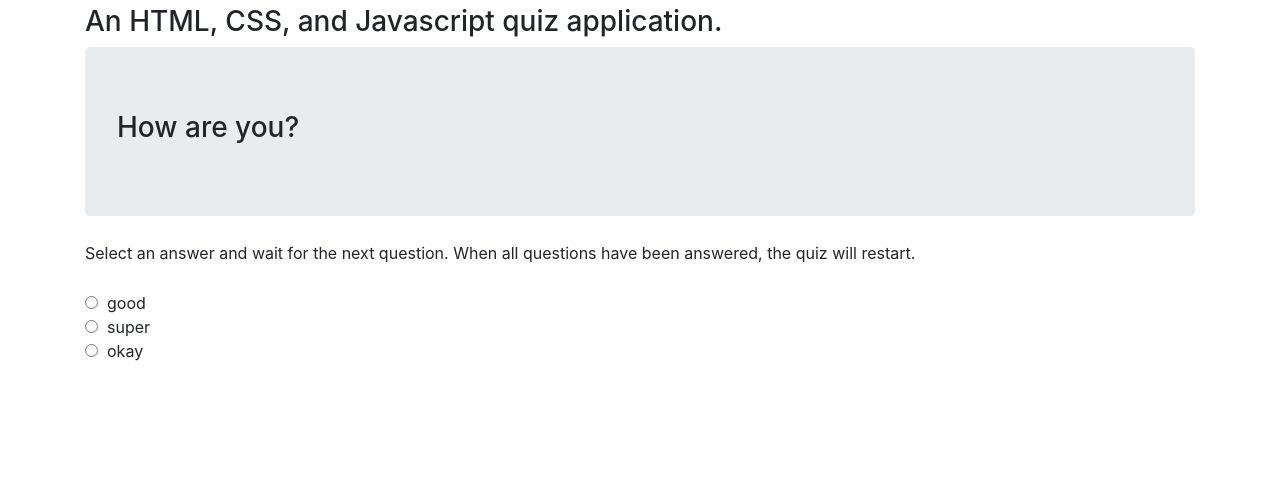
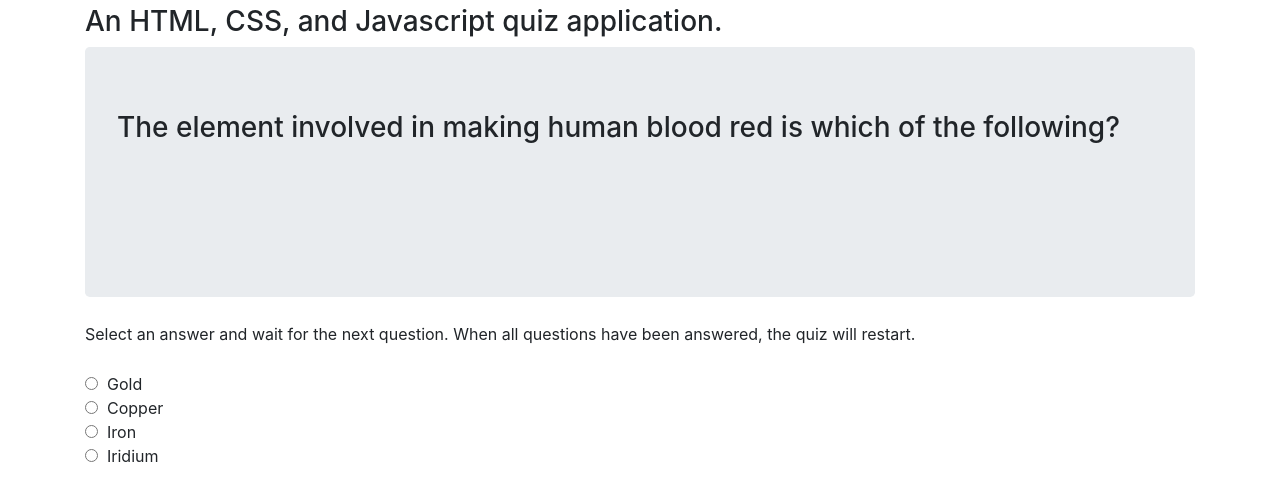
Before and after one commit to xnodeoncode/trivium, a plain HTML site: page v2/index.html in a window 1280 px wide. Shown: the part 76-576 px from the top of the page. Drawn offline with nearby package versions, Linux system fonts and the light colour scheme; no server answers.

Commit message:
See changes.md for revisions

```diff
--- a/v2/css/styles.css
+++ b/v2/css/styles.css
@@ -17,3 +17,7 @@
 .top-margin-50 {
   margin-top: 50px;
 }
+
+.jumbotron-min-height-250 {
+  min-height: 250px;
+}
--- a/v2/index.html
+++ b/v2/index.html
@@ -29,7 +29,7 @@
       </div>
       <div class="row">
         <div class="col">
-          <div class="jumbotron my-auto">
+          <div class="jumbotron my-auto jumbotron-min-height-250">
             <!-- holder for the question text -->
             <div class="questions">
               <h3 id="questionText"></h3>
@@ -73,9 +73,6 @@
     ></script>
 
     <!-- Optional JavaScript -->
-    <script src="./js/app.js"></script>
-    <script>
-      game.start("questionText", "responses", "messages");
-    </script>
+    <script src="./js/app.js" type="module"></script>
   </body>
 </html>
--- a/v2/js/app.js
+++ b/v2/js/app.js
@@ -1,3 +1,14 @@
+import { TriviaService } from "./services/triviaService.js";
+import { DefaultQuestions } from "./services/questions.js";
+
+var triviaService = new TriviaService();
+await triviaService.init();
+var fallBackQuestions = [];
+var fetchedQuestions = [];
+var dataServiceAvailable = false;
+
+fallBackQuestions = fallBackQuestions.concat(DefaultQuestions);
+
 const game = {
   // the current question index
   currentQuestion: 0,
@@ -18,23 +29,7 @@ const game = {
   gameStart: true,
 
   // collection of question objects.
-  questions: [
-    {
-      question: "How are you?",
-      answers: ["good", "super", "okay"],
-      correct: ["good"],
-    },
-    {
-      question: "Is the earth round?",
-      answers: ["maybe", "no", "yes"],
-      correct: ["yes"],
-    },
-    {
-      question: "Name a bird that can't fly.",
-      answers: ["eagle", "chicken", "dove"],
-      correct: ["chicken"],
-    },
-  ],
+  questions: fallBackQuestions,
 
   // load the question details into the display elements.
   start: function (questionElementId, answersElementId, messagesElementId) {
@@ -49,6 +44,16 @@ const game = {
 
   // load the next question.
   nextQuestion: function () {
+    // if the data service is not available, use the fallback questions.
+    if (!dataServiceAvailable || fetchedQuestions.length < 10) {
+      this.questions = fallBackQuestions;
+    } else {
+      this.questions = fetchedQuestions;
+    }
+
+    console.log("fallBackQuestions:", fallBackQuestions);
+    console.log("fetchedQuestions:", fetchedQuestions);
+
     // is the current question the last question in the array?
     let startOver = this.gameStart
       ? true
@@ -63,7 +68,10 @@ const game = {
       this.currentQuestion = 0;
     } else {
       // otherwise set the currentQuestion to the next question in the array.
-      this.currentQuestion = this.currentQuestion + 1;
+      this.currentQuestion =
+        this.currentQuestion > this.questions.length
+          ? 0
+          : this.currentQuestion + 1;
     }
 
     // clear the messages element. This should be passed in and referenced.
@@ -76,6 +84,13 @@ const game = {
     // clear current answers.
     this.answerHolder.innerHTML = "";
 
+    let answers = this.questions[this.currentQuestion].incorrect_answers.concat(
+      this.questions[this.currentQuestion].correct_answer
+    );
+
+    this.shuffle(answers);
+
+    this.questions[this.currentQuestion].answers = answers;
     /*
             Iterate over current answers and add a radio button for each answer.
             set the value of the radio button to the index of the answer in the array.
@@ -85,19 +100,25 @@ const game = {
       i < this.questions[this.currentQuestion].answers.length;
       i++
     ) {
-      this.answerHolder.innerHTML += `<input type='radio' onClick="game.selectAnswer(this.value);" name='answers' value='${i}'>&nbsp;&nbsp;${
+      this.answerHolder.innerHTML += `<input type='radio' id='answer_${i}' name='answers' value='${i}'>&nbsp;&nbsp;${
         this.questions[this.currentQuestion].answers[i]
       }</input><br/>`;
     }
+    document.querySelectorAll("input[type=radio]").forEach((radio) => {
+      radio.addEventListener("click", () => {
+        this.selectAnswer(radio.value);
+      });
+    });
   },
 
   selectAnswer: function (answerIndex) {
+    try {
       // the selected answer.
       this.selectedAnswer =
         this.questions[this.currentQuestion].answers[answerIndex];
 
       // the correct answer.
-    this.correctAnswer = this.questions[this.currentQuestion].correct;
+      this.correctAnswer = this.questions[this.currentQuestion].correct_answer;
 
       // evaluate whether the selection and the correct answer match.
       if (this.selectedAnswer == this.correctAnswer) {
@@ -109,11 +130,19 @@ const game = {
         this.messagesHolder.innerHTML =
           "<div id='incorrectResponseAlert' class='alert alert-danger hide' role='alert'><strong>Oops!</strong> that's incorrect.</div>";
       }
+    } catch {}
 
     // pause, then proceed to the next question.
     wait(0.5).then(() => {
       this.nextQuestion();
     });
+  },
+
+  shuffle: function (array) {
+    for (let i = array.length - 1; i > 0; i--) {
+      const j = Math.floor(Math.random() * (i + 1));
+      [array[i], array[j]] = [array[j], array[i]];
+    }
   },
 };
 
@@ -121,3 +150,20 @@ const game = {
 function wait(time) {
   return new Promise((resolve) => setTimeout(resolve, time * 1000));
 }
+
+async function fetchQuestions() {
+  let results = await triviaService.fetchQuestions();
+  if (results.length > 0) {
+    fetchedQuestions = fetchedQuestions.concat(results);
+    fallBackQuestions = fallBackQuestions.concat(results);
+    dataServiceAvailable = true;
+  } else {
+    dataServiceAvailable = false;
+  }
+
+  setTimeout(fetchQuestions, 10000);
+}
+
+await fetchQuestions();
+
+game.start("questionText", "responses", "messages");
--- /dev/null
+++ b/v2/js/services/questions.js
@@ -0,0 +1,96 @@
+export const DefaultQuestions = [
+  {
+    type: "multiple",
+    difficulty: "easy",
+    category: "Science &amp; Nature",
+    question:
+      "The element involved in making human blood red is which of the following?",
+    correct_answer: "Iron",
+    incorrect_answers: ["Copper", "Iridium", "Gold"],
+  },
+  {
+    type: "multiple",
+    difficulty: "easy",
+    category: "Entertainment: Video Games",
+    question:
+      "How many flagship monsters appear in Monster Hunter Gernerations?",
+    correct_answer: "4",
+    incorrect_answers: ["3", "5", "6"],
+  },
+  {
+    type: "multiple",
+    difficulty: "hard",
+    category: "Entertainment: Video Games",
+    question:
+      "'Gimmick!' is a Japanese Famicom game in the cartridge. What is it called?",
+    correct_answer: "FME-7",
+    incorrect_answers: ["VRC6", "VRC7", "MMC5"],
+  },
+  {
+    type: "boolean",
+    difficulty: "medium",
+    category: "Animals",
+    question: "Finnish Lapphund dogs were used for herding reindeer.",
+    correct_answer: "True",
+    incorrect_answers: ["False"],
+  },
+  {
+    type: "multiple",
+    difficulty: "easy",
+    category: "Geography",
+    question:
+      "What is the only state in the United States not have a flag in a shape with 4 edges?",
+    correct_answer: "Ohio",
+    incorrect_answers: ["Texas", "Florida", "Maryland"],
+  },
+  {
+    type: "multiple",
+    difficulty: "easy",
+    category: "Mythology",
+    question: "Who was the King of Gods in Ancient Greek mythology?",
+    correct_answer: "Zeus",
+    incorrect_answers: ["Apollo", "Hermes", "Hades"],
+  },
+  {
+    type: "multiple",
+    difficulty: "easy",
+    category: "Entertainment: Cartoon &amp; Animations",
+    question: "Who voices for Ruby in the animated series RWBY?",
+    correct_answer: "Lindsay Jones",
+    incorrect_answers: ["Kara Eberle", "Arryn Zech", "Barbara Dunkelman"],
+  },
+  {
+    type: "multiple",
+    difficulty: "medium",
+    category: "General Knowledge",
+    question:
+      "Which iconic Disneyland attraction was close to 'Guardians of the Galaxy' themed ride?",
+    correct_answer: "Twilight Zone Tower of Terror",
+    incorrect_answers: [
+      "Space Mountain",
+      "Splash Mountain",
+      "Pirates of the Caribbean",
+    ],
+  },
+  {
+    type: "multiple",
+    difficulty: "medium",
+    category: "Geography",
+    question: "Which of the following is the longest river in Europe?",
+    correct_answer: "Volga",
+    incorrect_answers: ["Danube", "Ural", "Dnieper"],
+  },
+  {
+    type: "multiple",
+    difficulty: "easy",
+    category: "Entertainment: Video Games",
+    question:
+      "Which Sonic the Hedgehog game was cut in half due to time constraints?",
+    correct_answer: "Sonic &amp; Knuckles",
+    incorrect_answers: [
+      "Sonic the Hedgehog 2",
+      "Sonic the Hedgehog 3",
+      "Sonic Adventure 2",
+    ],
+  },
+];
--- /dev/null
+++ b/v2/js/services/serviceConfiguration.js
@@ -0,0 +1,12 @@
+/*****************************************************************************************
+ * SERVICE CONFIGURATION
+ * Description: Here you can set the basic configuration for the services in the app.
+ * You can also configure third party plugins and set your API keys for example.
+ * ****************************************************************************************/
+export class ServiceConfiguration {
+  constructor() {
+    this.APIKey = null;
+    this.APIUrl = "https://opentdb.com/api.php?amount=10&token=";
+    this.APIAuthUrl = "https://opentdb.com/api_token.php?command=request";
+  }
+}
--- /dev/null
+++ b/v2/js/services/triviaService.js
@@ -0,0 +1,65 @@
+/*************************************************************************************
+ * Service provider to fetch records from the Trivia API.
+ *************************************************************************************/
+
+/*************************************************************************************
+ * Import the ServiceConfiguration class from the serviceConfig.js file.
+ * The ServiceConfiguration class is used to provide the API key and the API URL.
+ ************************************************************************************/
+import { ServiceConfiguration } from "./serviceConfiguration.js";
+
+/********************************************************************
+ * Class definition.
+ ********************************************************************/
+export class TriviaService {
+  constructor() {
+    this.APIKey = null;
+    this.RequestUrl = null;
+  }
+
+  /********************************************************************
+   * init() | void: This method initializes the service.
+   * @param: None
+   * @returns: void
+   * ********************************************************************/
+  async init() {
+    var appConfig = new ServiceConfiguration();
+    this.APIKey = await this.fetchToken(appConfig.APIAuthUrl);
+    this.RequestUrl = appConfig.APIUrl;
+  }
+
+  /********************************************************************
+   * fetchQuestions() | Promise: This method fetches a new question from the API.
+   * @param: None
+   * @returns: Promise<string>
+   * ********************************************************************/
+  async fetchQuestions() {
+    let questions = [];
+    if (this.RequestUrl !== null && this.APIKey !== null) {
+      try {
+        const response = await fetch(this.RequestUrl + this.APIKey, {
+          method: "GET",
+        });
+        const jsonResponse = await response.json(); //extract JSON from the http response
+        questions = jsonResponse.results;
+      } catch (e) {
+        console.log("fetch questions error:", e);
+      }
+    }
+    return questions;
+  }
+
+  async fetchToken(apiAuthUrl) {
+    let token = "";
+    try {
+      const response = await fetch(apiAuthUrl, {
+        method: "GET",
+      });
+      const jsonResponse = await response.json(); //extract JSON from the http response
+      token = jsonResponse.token;
+    } catch (e) {
+      console.log("Unable to authenticate:", e);
+    }
+    return token;
+  }
+}
```
Also changed, not shown: index.html (+2 -1 lines), 1 other file. Lines whose indentation alone changed are shown as unchanged.
